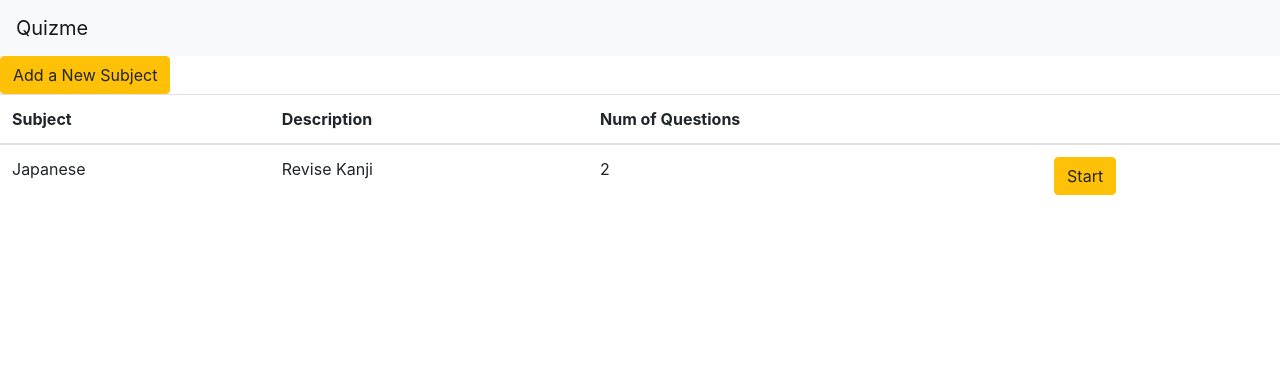
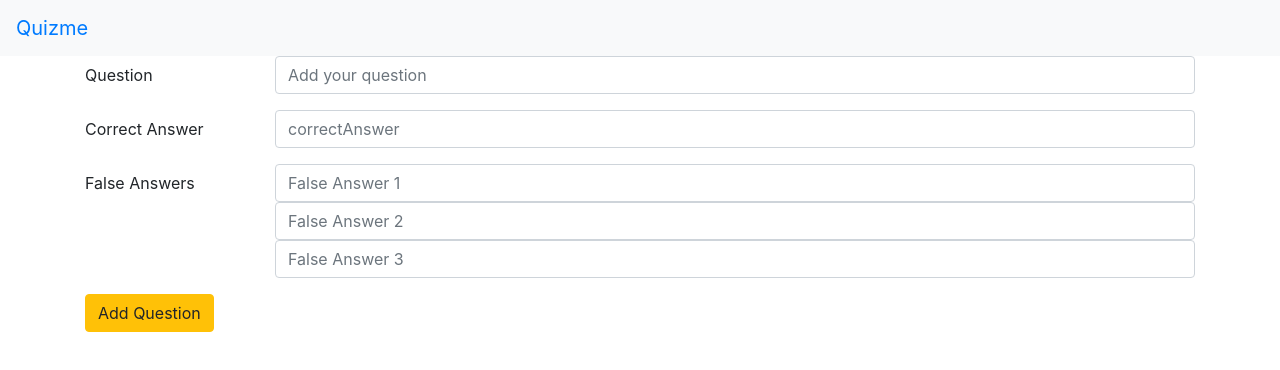
Before and after one commit to Lailz/CPES_Frontend, a React (Create React App) app: page /addQuestion/1 in a window 1280 px wide. Shown: the top 370 px of the page. Built offline with nearby package versions, Linux system fonts and the light colour scheme.

Commit message:
working on adding a question

```diff
--- a/src/App.js
+++ b/src/App.js
@@ -16,11 +16,11 @@ class App extends Component {
       <div>
         <Navbar />
         <Switch>
-          <Route to="/" exact component={Home} />
-          <Route to="/subjects" component={SubjectList} />
-          <Route to="/:subjectName/questions" component={QuestionList} />
-          <Route to="/addQuestion" component={AddQuestion} />
-          <Route to="/addSubject" component={AddSubject} />
+          <Route path="/" exact component={Home} />
+          <Route path="/subjects" component={SubjectList} />
+          <Route path="/:subjectName/questions" component={QuestionList} />
+          <Route path="/addQuestion/:subjectName" component={AddQuestion} />
+          <Route path="/addSubject" component={AddSubject} />
         </Switch>
       </div>
     );
--- a/src/Components/AddQuestion.js
+++ b/src/Components/AddQuestion.js
@@ -1,8 +1,104 @@
 import React, { Component } from "react";
+import subjects from "../Data/Subjects";
+import questions from "../Data/Questions";
+import { Redirect } from "react-router-dom";
 
 class AddQuestion extends Component {
+  state = {
+    question: "",
+    correctAnswer: "",
+    answer1: "",
+    answer2: "",
+    answer3: ""
+  };
+
+  handleChange = event => {
+    this.setState({ [event.target.name]: event.target.value });
+  };
+
+  handleSubmit = event => {
+    event.preventDefault();
+    let subjectName = this.props.match.params.subjectName;
+    console.log("From match params", subjectName);
+    console.log(questions);
+    let subjectObject = questions.find(
+      question => question.subject === subjectName
+    );
+    console.log("Subject found: ", subjectObject);
+    let question = this.state;
+    question = {
+      question: question.question,
+      correctAnswer: question.correctAnswer,
+      wrongAnswers: [question.answer1, question.answer2, question.answer3]
+    };
+    console.log("question", question);
+    subjectObject.questions.push(this.state);
+    console.log("subject object", subjectObject);
+    this.props.history.push("/");
+  };
+
   render() {
-    return <div />;
+    return (
+      <div className="container">
+        <form onSubmit={this.handleSubmit}>
+          <div className="form-group row">
+            <label className="col-sm-2 col-form-label">Question</label>
+            <div className="col-sm-10">
+              <input
+                type="text"
+                className="form-control"
+                name="question"
+                placeholder="Add your question"
+                value={this.state.question}
+                onChange={this.handleChange}
+              />
+            </div>
+          </div>
+          <div className="form-group row">
+            <label className="col-sm-2 col-form-label">Correct Answer</label>
+            <div className="col-sm-10">
+              <input
+                type="text"
+                className="form-control"
+                name="correctAnswer"
+                placeholder="correctAnswer"
+                value={this.state.correctAnswer}
+                onChange={this.handleChange}
+              />
+            </div>
+          </div>
+          <div className="form-group row">
+            <label className="col-sm-2 col-form-label">False Answers</label>
+            <div className="col-sm-10">
+              <input
+                type="text"
+                className="form-control"
+                name="falseAnswers.answer1"
+                placeholder="False Answer 1"
+                onChange={this.handleChange}
+              />
+              <input
+                type="text"
+                className="form-control"
+                name="falseAnswers.answer2"
+                placeholder="False Answer 2"
+                onChange={this.handleChange}
+              />
+              <input
+                type="text"
+                className="form-control"
+                name="falseAnswers.answer3"
+                placeholder="False Answer 3"
+                onChange={this.handleChange}
+              />
+            </div>
+          </div>
+          <button type="submit" class="btn btn-warning">
+            Add Question
+          </button>
+        </form>
+      </div>
+    );
   }
 }
 
--- a/src/Components/AddSubject.js
+++ b/src/Components/AddSubject.js
@@ -1,9 +1,10 @@
 import React, { Component } from "react";
 import subjects from "../Data/Subjects";
+import { Redirect } from "react-router-dom";
 
 class AddSubject extends Component {
   state = {
-    subject: "Subject",
+    subjectName: "",
     description: "",
     questions: []
   };
@@ -15,21 +16,22 @@ class AddSubject extends Component {
   handleSubmit = event => {
     event.preventDefault();
     subjects.push(this.state);
+    this.props.history.push("/");
   };
 
   render() {
     return (
-      <div>
-        <form>
+      <div className="container">
+        <form onSubmit={this.handleSubmit}>
           <div className="form-group row">
             <label className="col-sm-2 col-form-label">Subject</label>
             <div className="col-sm-10">
               <input
                 type="text"
                 className="form-control"
-                name="description"
+                name="subjectName"
                 placeholder="Subject"
-                value={this.state.subject}
+                value={this.state.subjectName}
                 onChange={this.handleChange}
               />
             </div>
@@ -47,6 +49,10 @@ class AddSubject extends Component {
               />
             </div>
           </div>
+          <button type="submit" class="btn btn-warning">
+            Add Subject
+          </button>
+          <button class="btn btn-warning">Add Questions</button>
         </form>
       </div>
     );
--- a/src/Components/Navbar.js
+++ b/src/Components/Navbar.js
@@ -1,12 +1,13 @@
 import React, { Component } from "react";
+import { Link } from "react-router-dom";
 
 class Navbar extends Component {
   render() {
     return (
       <nav class="navbar navbar-expand-lg navbar-light bg-light">
-        <a class="navbar-brand" href="#">
-          Quizme
-        </a>
+        <Link to="/">
+          <a class="navbar-brand">Quizme</a>
+        </Link>
       </nav>
     );
   }
--- a/src/Components/QuestionList.js
+++ b/src/Components/QuestionList.js
@@ -0,0 +1,9 @@
+import React, { Component } from "react";
+
+class QuestionList extends Component {
+  render() {
+    return <div />;
+  }
+}
+
+export default QuestionList;
--- a/src/Components/SubjectList.js
+++ b/src/Components/SubjectList.js
@@ -8,7 +8,7 @@ import SubjectRow from "./SubjectRow";
 class SubjectList extends Component {
   render() {
     let subjectList = subjects.map(subject => {
-      return <SubjectRow subject={subject} />;
+      return <SubjectRow subject={subject} key={subject.name} />;
     });
 
     return (
--- /dev/null
+++ b/src/Data/Questions.js
@@ -0,0 +1,19 @@
+let questions = [
+  {
+    subject: "Japanese",
+    questions: [
+      {
+        question: "What is the kanji for book?",
+        correctAnswer: "本",
+        wrongAnswers: ["気", "火", "水"]
+      },
+      {
+        question: "How do we pronounce this word　先生?",
+        correctAnswer: "せんせい",
+        wrongAnswers: ["げんき", "がっこう", "がくせい"]
+      }
+    ]
+  }
+];
+
+export default questions;
```
